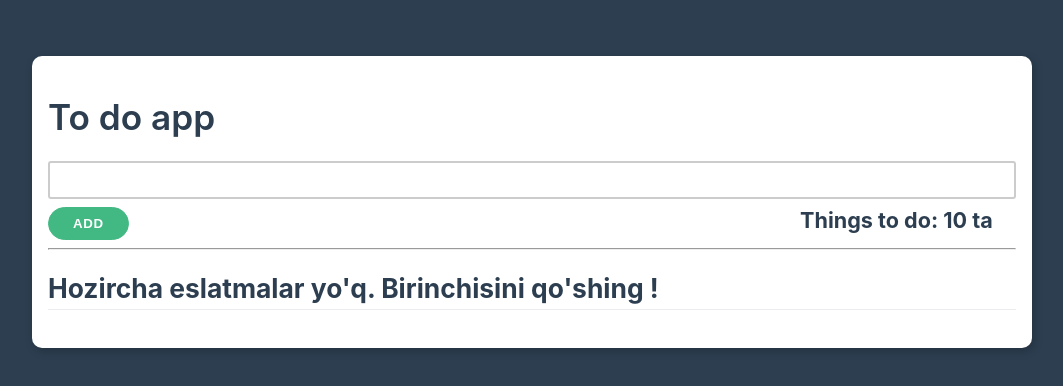
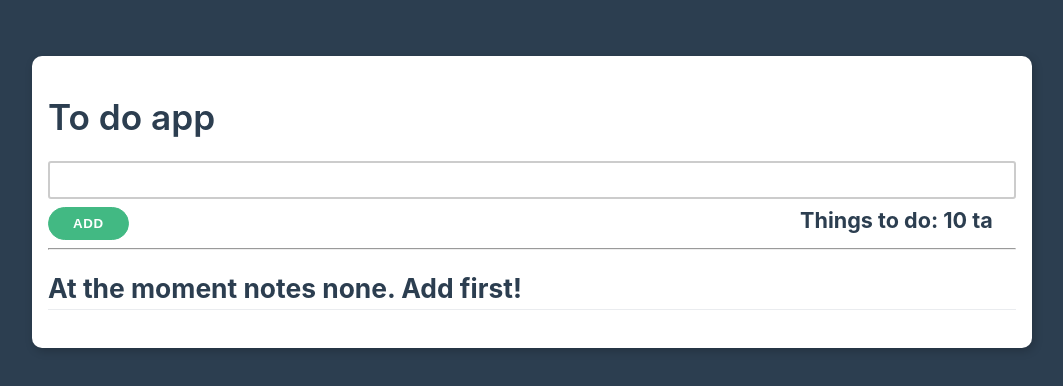
Before and after one commit to hakimov-dev/To-Do-App, a Vue app: page / in a window 1280 px wide. Shown: the top 386 px of the page, without its empty margins (108-1171 px from the left). Built offline with nearby package versions, Linux system fonts and the light colour scheme.

Commit message:
Update text

```diff
--- a/src/App.vue
+++ b/src/App.vue
@@ -14,7 +14,7 @@
       <hr />
       <ListItem  v-if="$store.state.notes.length !== 0"/>
       <h2 v-else>
-        Hozircha eslatmalar yo'q. Birinchisini qo'shing !
+        At the moment notes none. Add first!
       </h2>
     </div>
   </div>
```
